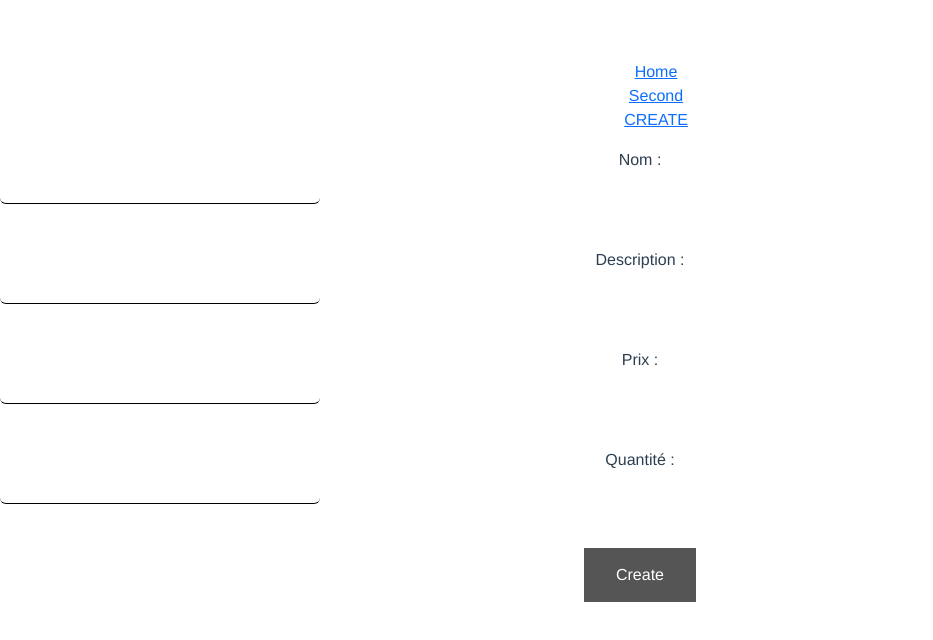
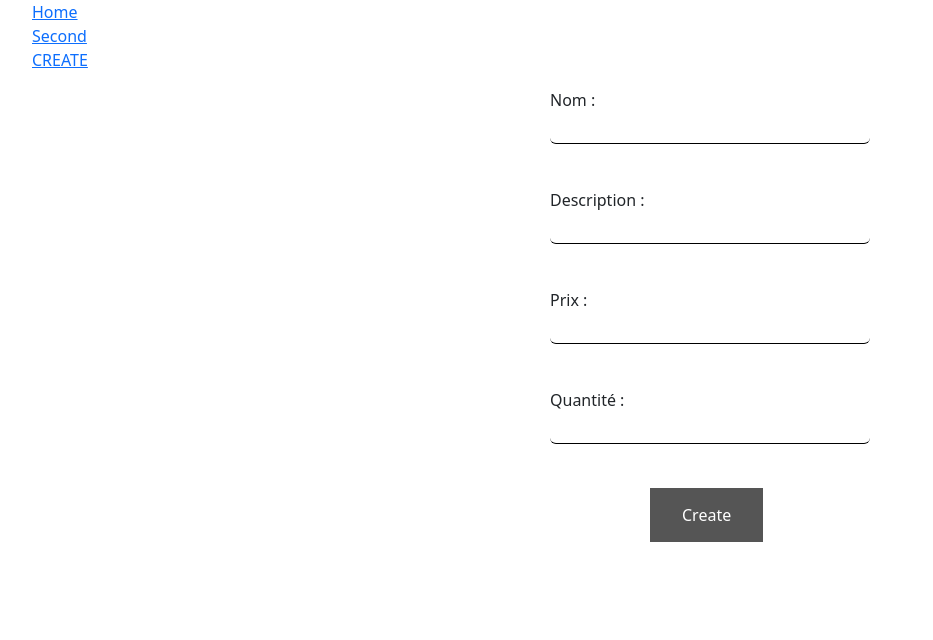
Before and after one commit to LouisYang95/DashboardAdmin, a Vue app in the folder dashboard-admin/: page /products in a window 1280 px wide. Shown: the top 640 px of the page, without its empty margins (0-933 px from the left). Built offline with nearby package versions, Linux system fonts and the light colour scheme.

Commit message:
add css in Formulaire
add css on formulaire components

```diff
--- a/dashboard-admin/src/App.vue
+++ b/dashboard-admin/src/App.vue
@@ -26,7 +26,7 @@ export default {
 }
 </script>
 
-<style>
+<style scoped>
   #app {
     font-family: Avenir, Helvetica, Arial, sans-serif;
     -webkit-font-smoothing: antialiased;
--- a/dashboard-admin/src/components/Formulaire.vue
+++ b/dashboard-admin/src/components/Formulaire.vue
@@ -58,7 +58,7 @@
     input{
         border:none;
         border-bottom: 1px solid black;
-        padding-left: 40px;
+
     }
     button {
         background-color: #555555;
@@ -70,6 +70,11 @@
         text-decoration: none;
         display: inline-block;
         font-size: 16px;
+        margin-left: 100px;
+    }
+
+    form{
+        margin-left: 550px;
     }
 
 </style>
```
Lines whose indentation alone changed are shown as unchanged.
